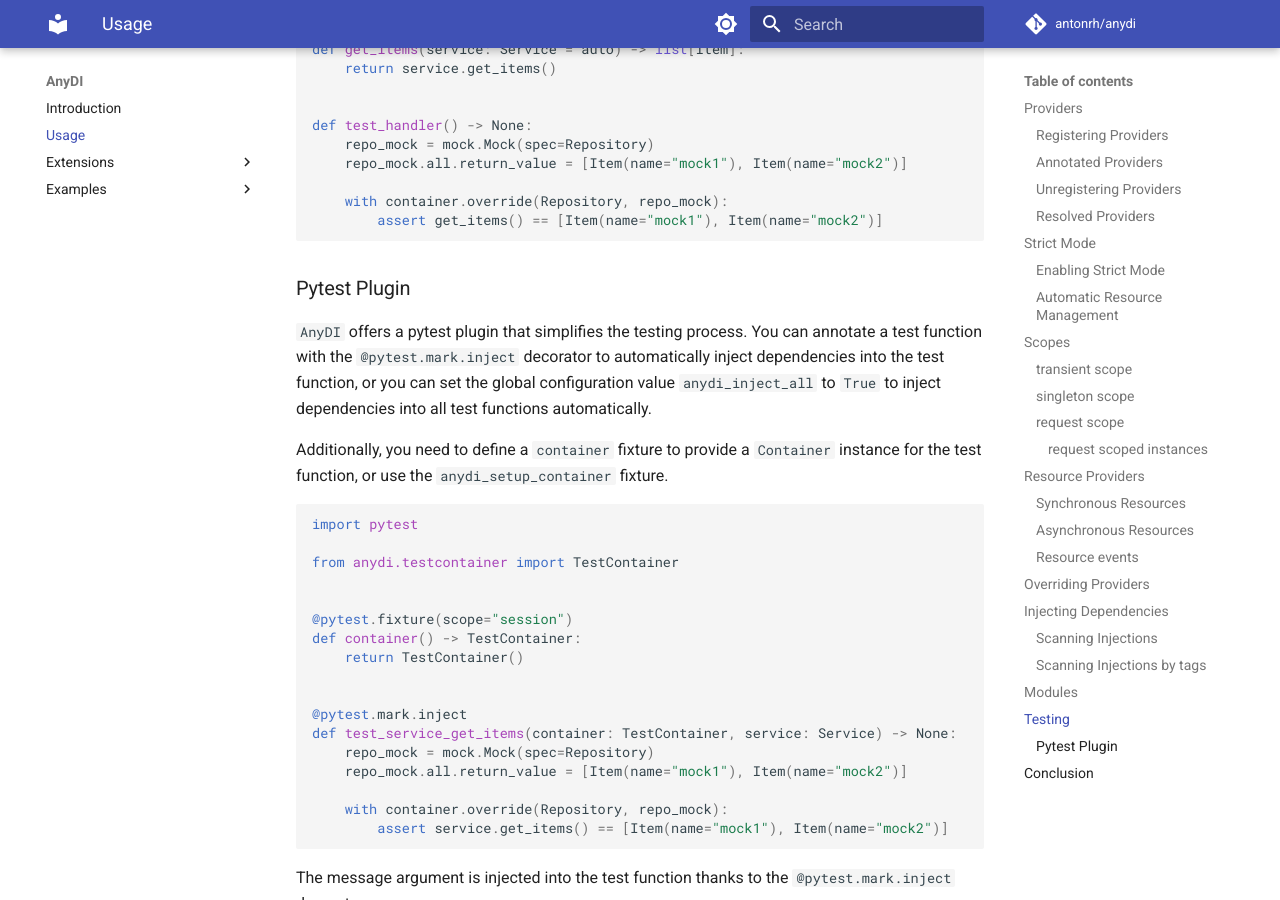
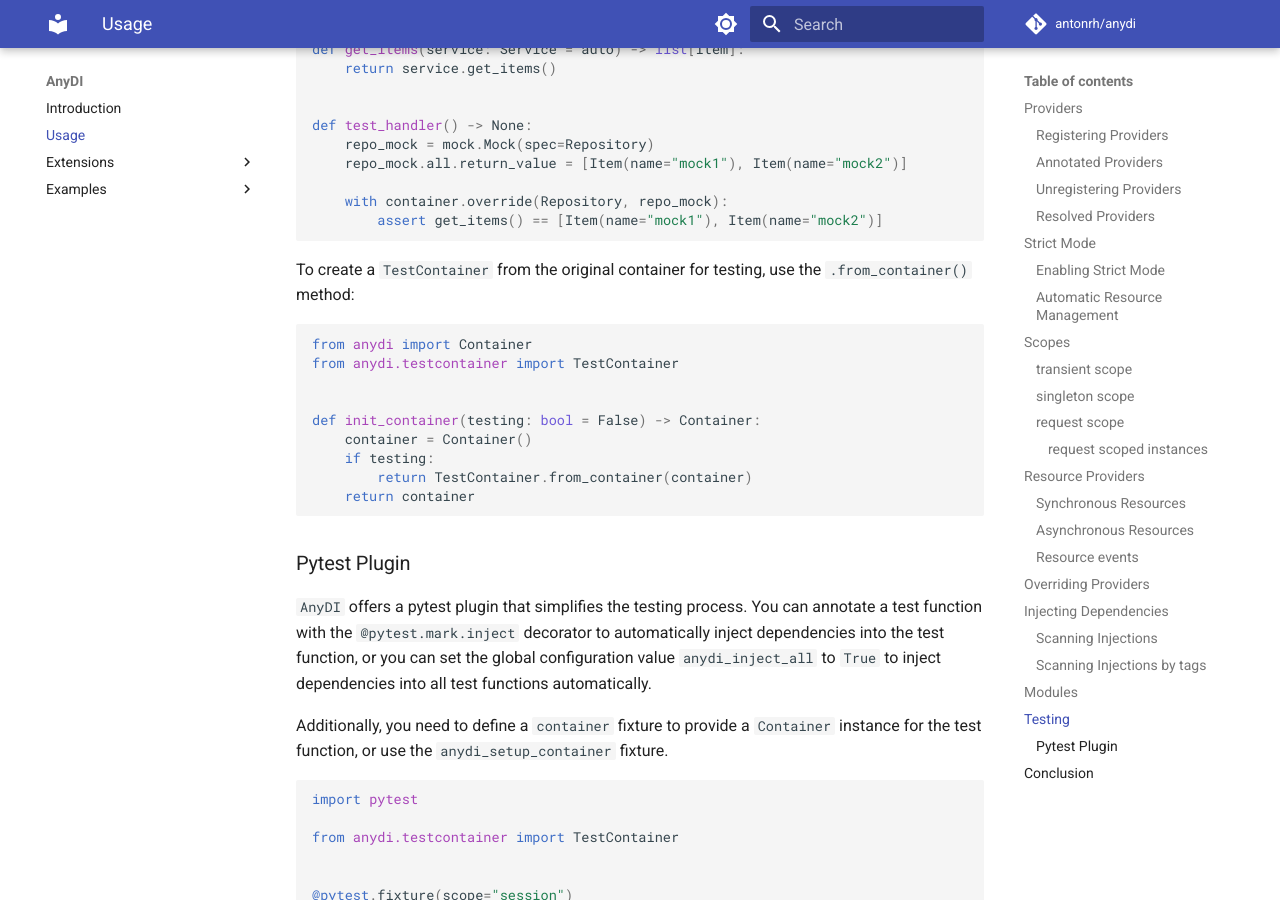
Before and after one commit to antonrh/anydi, an MkDocs documentation site: the page built from docs/usage.md, in a window 1280 px wide and 900 px high, scrolled down 16132 px. Built offline with MkDocs 1.6.1 and Material for MkDocs 9.7.7, drawn with Linux system fonts in a browser that asks for light colours; comment, search, counter and statistics services are not loaded.

Commit message:
Document test container

````diff
--- a/docs/usage.md
+++ b/docs/usage.md
@@ -780,6 +780,20 @@ def test_handler() -> None:
         assert get_items() == [Item(name="mock1"), Item(name="mock2")]
 ```
 
+To create a `TestContainer` from the original container for testing, use the `.from_container()` method:
+
+```python
+from anydi import Container
+from anydi.testcontainer import TestContainer
+
+
+def init_container(testing: bool = False) -> Container:
+    container = Container()
+    if testing:
+        return TestContainer.from_container(container)
+    return container
+```
+
 ### Pytest Plugin
 
 `AnyDI` offers a pytest plugin that simplifies the testing process. You can annotate a test function with the `@pytest.mark.inject` decorator to automatically inject dependencies into the test function, or you can set the global configuration value `anydi_inject_all` to `True` to inject dependencies into all test functions automatically.
````
Also changed, not shown: aaa.py (added, +9 -0 lines).
